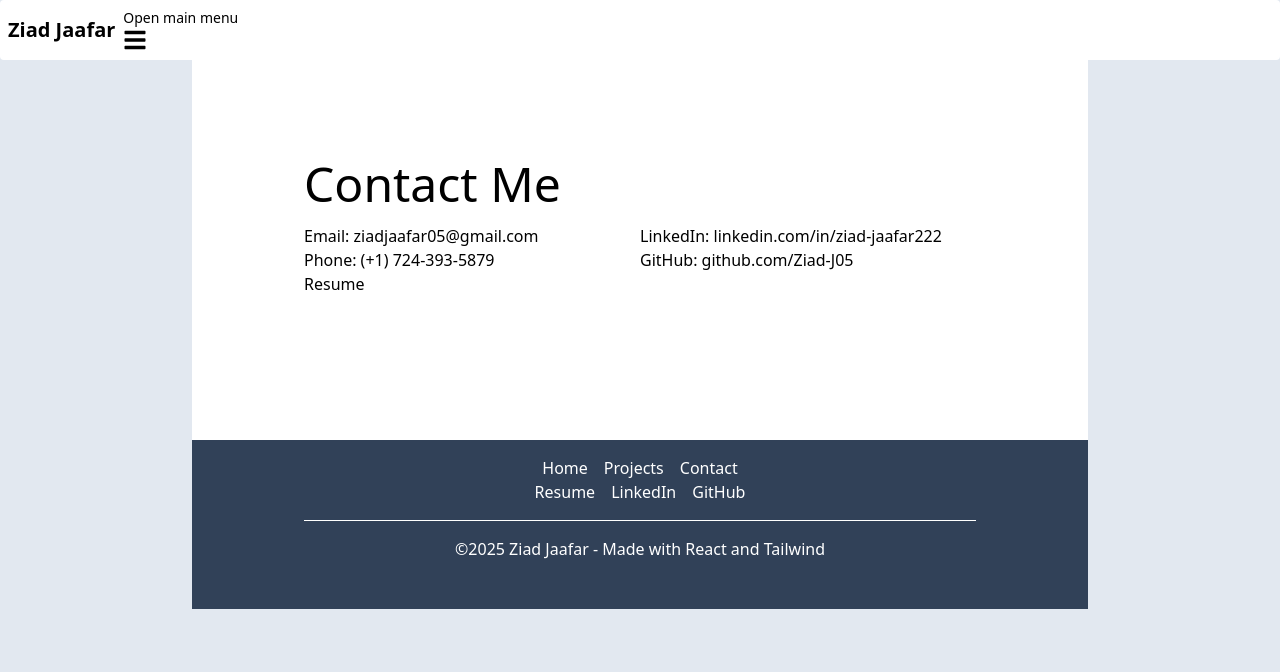
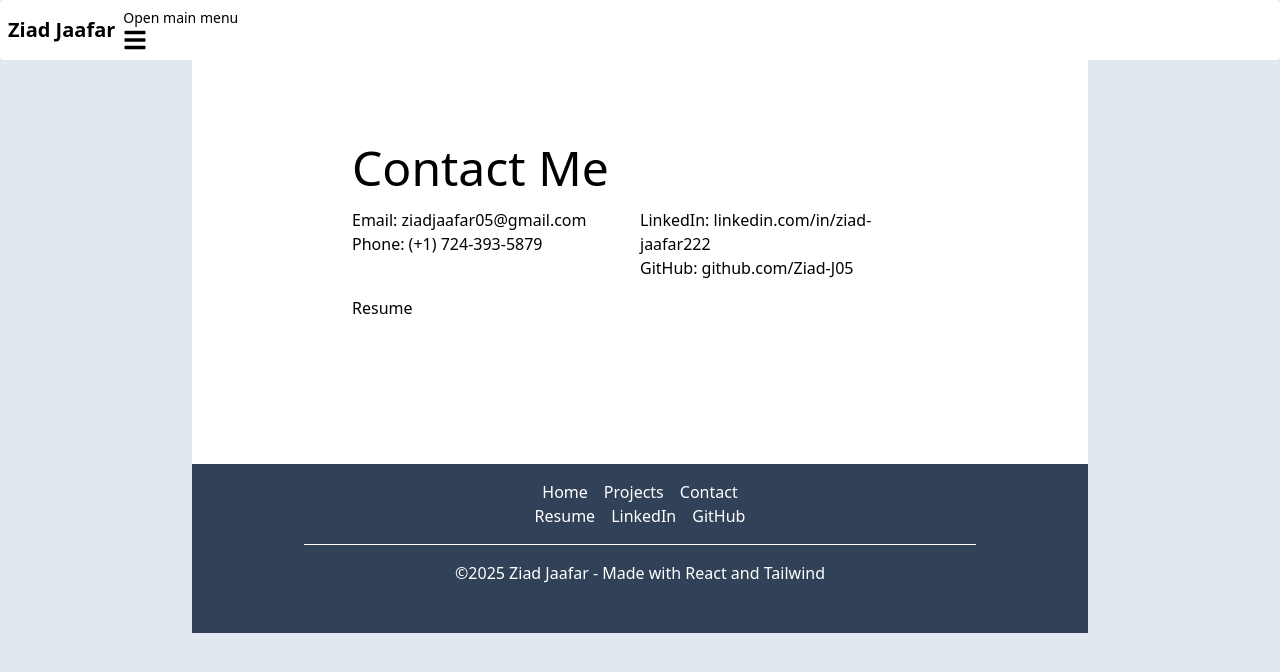
Before and after one commit to Ziad-J05/Portfolio-Site, a React (Vite) app: page /contact in a window 1280 px wide. Shown: the top 672 px of the page. Built offline with nearby package versions, Linux system fonts and the light colour scheme.

Commit message:
added a component for consistent content width

```diff
--- a/src/components/AboutSection.tsx
+++ b/src/components/AboutSection.tsx
@@ -1,3 +1,5 @@
+import ContentContainer from "./ContentContainer";
+
 export default function AboutSection({content}: {content: string[]}){
 
     /* TODO: using .map would likely be more idiomatic */
@@ -10,9 +12,7 @@ export default function AboutSection({content}: {content: string[]}){
 
     return(
         <>
-            <section className="w-2xl mx-auto mb-[3rem]">
-                {aboutText}
-            </section>
+            <ContentContainer content={aboutText} />
         </>
     )
 }
--- /dev/null
+++ b/src/components/ContentContainer.tsx
@@ -0,0 +1,12 @@
+import { ReactElement } from 'react';
+import '../index.css'
+
+export default function ContentContainer({content}: {content: ReactElement[]}){
+
+    /* TODO: add optional bottom margin */
+    return(
+        <div className="w-xl mx-auto">
+            {content}
+        </div>
+    );
+}
--- a/src/components/ExperienceSection.tsx
+++ b/src/components/ExperienceSection.tsx
@@ -1,14 +1,15 @@
 import '../index.css'
+import ContentContainer from './ContentContainer';
 import {JobInfo} from './JobTimeline';
 import JobTimeline from './JobTimeline';
 
 export default function ExperienceSection({jobInfoList}: {jobInfoList: JobInfo[]}){
   return(
     <>
-      <section id="experience" className="w-2xl mx-auto mb-[3rem]">
-        <h2 className="text-5xl mb-[1rem]">Experience</h2>
+      <ContentContainer content={[
+        <h2 className="text-5xl mb-[1rem]">Experience</h2>,
         <JobTimeline jobInfoList={jobInfoList} />
-      </section>
+      ]} />
     </>
   )
 }
--- a/src/components/ProjectSection.tsx
+++ b/src/components/ProjectSection.tsx
@@ -1,4 +1,5 @@
 import '../index.css'
+import ContentContainer from './ContentContainer'
 import {FeaturedProject, ProjectInfo, FeaturedProjectInfo } from './Project'
 import ProjectArea from './ProjectArea'
 import { Button } from 'flowbite-react'
@@ -12,17 +13,12 @@ interface ProjectSectionProps {
 export default function ProjectSection({projectDataList, featuredProjectData}: ProjectSectionProps){
   return(
     <>
-      <section id="projects" className="w-2xl mx-auto">
-        <h2 className="text-5xl mb-[1rem]">Projects</h2>
-
-        {/* Featured Project */}
-        <FeaturedProject projectInfo={featuredProjectData}/>
-
-        {/* All Projects */}
-        <ProjectArea projectInfoList={projectDataList} />
-
+      <ContentContainer content={[
+        <h2 className="text-5xl mb-[1rem]">Projects</h2>,
+        <FeaturedProject projectInfo={featuredProjectData}/>,
+        <ProjectArea projectInfoList={projectDataList} />,
         <Button as="a" href="/projects" className='w-fit'>All Projects</Button>
-      </section>
+      ]} />
     </>
   )
 }
--- a/src/components/SkillsSection.tsx
+++ b/src/components/SkillsSection.tsx
@@ -1,18 +1,18 @@
 import '../index.css'
 import { IconSkillsArea } from './SkillsArea'
 import { ReactElement } from 'react';
+import ContentContainer from './ContentContainer';
 
 export default function SkillsSection({skills}: {skills: Record<string, ReactElement>}){
   return(
     <>
       {/* Skills */}
-        <section id="skills" className="w-2xl mx-auto mb-[3rem]">
-          <h2 className="text-5xl mb-[1rem]">Skills</h2>
+        <ContentContainer content={[
+          <h2 className="text-5xl mb-[1rem]">Skills</h2>,
           <div className="flex flex-wrap">
             <IconSkillsArea skills={skills} />
           </div>
-
-        </section>
+        ]} />
     </>
   )
 }
--- a/src/pages/ContactPage.tsx
+++ b/src/pages/ContactPage.tsx
@@ -1,6 +1,7 @@
 import '../index.css'
 import NavigationBar from '../components/NavigationBar'
 import MainContentArea from '../components/MainContentArea'
+import ContentContainer from '../components/ContentContainer'
 import Footer from '../components/Footer'
 
 export default function ContactPage() {
@@ -9,9 +10,9 @@ export default function ContactPage() {
     <>
       <NavigationBar />
       <MainContentArea content={[
-        <div className="w-2xl mx-auto pt-4">
-          <h2 className="text-5xl mb-[1rem]">Contact Me</h2>
-          <div className='grid grid-cols-2 grid-rows-1'>
+        <ContentContainer content={[
+          <h2 className="text-5xl mb-[1rem]">Contact Me</h2>,
+          <div className='grid grid-cols-2 grid-rows-1 mb-4'>
 
             <ul className='flex flex-col'>
               <li>Email: <a href="mailto:ziadjaafar05@gmail.com">ziadjaafar05@gmail.com</a></li>
@@ -23,14 +24,12 @@ export default function ContactPage() {
               <li>GitHub: <a href="https://github.com/Ziad-J05">github.com/Ziad-J05</a></li>
             </ul>
 
-          </div>
+          </div>,
 
           <p><a>Resume</a></p>
-
-        </div>
+        ]} />
       ]} />
       <Footer />
-
     </>
   )
 }
--- a/src/pages/ProjectsPage.tsx
+++ b/src/pages/ProjectsPage.tsx
@@ -1,6 +1,7 @@
 import '../index.css'
 import NavigationBar from '../components/NavigationBar'
 import MainContentArea from '../components/MainContentArea'
+import ContentContainer from '../components/ContentContainer'
 import ProjectArea from '../components/ProjectArea'
 import { ProjectInfo } from '../components/Project'
 import Footer from '../components/Footer'
@@ -21,10 +22,10 @@ export default function ProjectsPage() {
     <>
         <NavigationBar />
         <MainContentArea content={[
-          <div className="w-2xl mx-auto">
-                <h2 className="text-5xl mb-[1rem]">All Projects</h2>
-                <ProjectArea projectInfoList={projectInfo} />
-          </div>
+          <ContentContainer content={[
+            <h2 className="text-5xl mb-[1rem]">All Projects</h2>,
+            <ProjectArea projectInfoList={projectInfo} />
+          ]} />
         ]} />
 
         <Footer />
```
